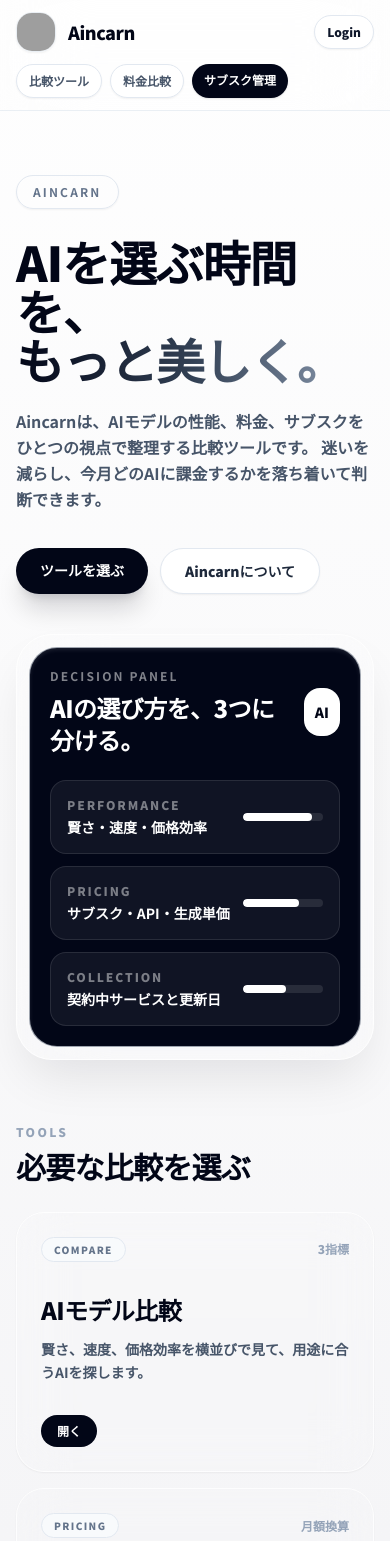
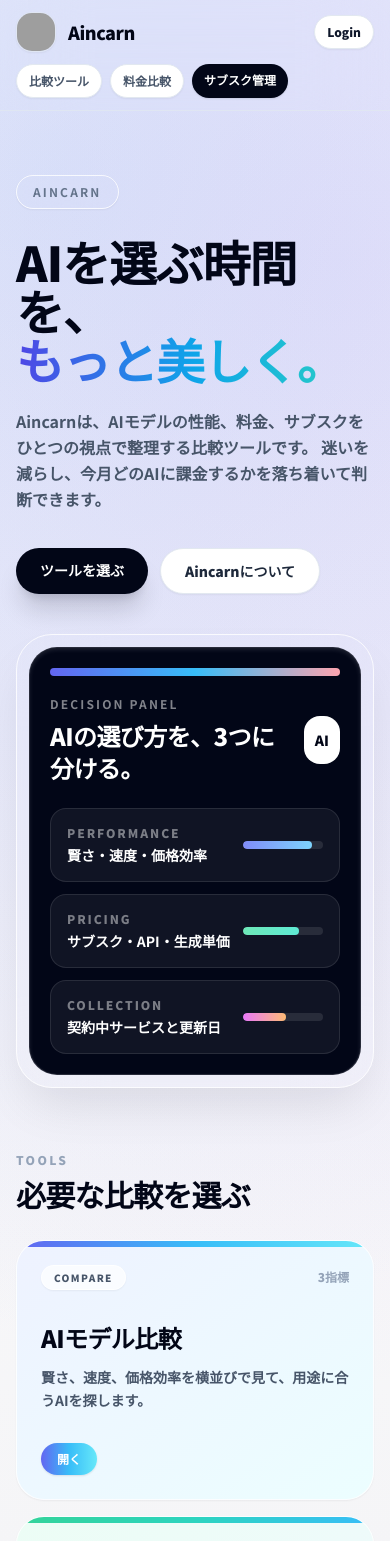
Before and after one commit to WW-QuadrupleU/aincarn, a Next.js app: page / in a window 390 px wide. Shown: the top 1541 px of the page. Built offline with nearby package versions, Linux system fonts and the light colour scheme; no server answers; grey boxes are pictures that could not be loaded.

Commit message:
Add refined color system

```diff
--- a/app/globals.css
+++ b/app/globals.css
@@ -13,6 +13,10 @@
     min-height: 100vh;
     background-color: #f5f5f7;
     background-image:
+      radial-gradient(circle at 14% 4%, rgba(66, 153, 225, 0.16), transparent 28%),
+      radial-gradient(circle at 86% 6%, rgba(168, 85, 247, 0.14), transparent 28%),
+      radial-gradient(circle at 88% 74%, rgba(20, 184, 166, 0.12), transparent 30%),
+      radial-gradient(circle at 12% 86%, rgba(244, 114, 182, 0.12), transparent 30%),
       linear-gradient(180deg, rgba(255,255,255,0.92) 0%, rgba(245,245,247,0.96) 36%, rgba(238,242,247,0.92) 100%);
     color: #1d1d1f;
     text-rendering: optimizeLegibility;
--- a/app/page.tsx
+++ b/app/page.tsx
@@ -17,6 +17,8 @@
     body: '賢さ、速度、価格効率を横並びで見て、用途に合うAIを探します。',
     tag: 'Compare',
     metric: '3指標',
+    accent: 'from-indigo-500 via-sky-400 to-cyan-300',
+    soft: 'from-indigo-50 to-cyan-50',
   },
   {
     href: '/tools/ai-pricing',
@@ -24,6 +26,8 @@
     body: 'サブスク料金とAPI利用料を分けて、月額の目安を比較します。',
     tag: 'Pricing',
     metric: '月額換算',
+    accent: 'from-emerald-400 via-teal-400 to-sky-400',
+    soft: 'from-emerald-50 to-sky-50',
   },
   {
     href: '/tools/subscriptions',
@@ -31,6 +35,8 @@
     body: '契約中のAIサービス、更新日、月額換算コストをアカウントごとに保存します。',
     tag: 'Collection',
     metric: '個別保存',
+    accent: 'from-fuchsia-500 via-rose-400 to-orange-300',
+    soft: 'from-fuchsia-50 to-orange-50',
   },
 ]
 
@@ -42,6 +48,7 @@
     title: 'モデルの強さを、用途ごとに静かに比較する。',
     body: '公開ベンチマーク、速度、価格効率を用途別に整理。文章、コード、リサーチ、画像、動画など、自分の作業に効く指標だけを見やすく並べます。',
     stats: ['Intelligence', 'Speed', 'Value'],
+    accent: 'from-indigo-500 via-sky-400 to-cyan-300',
   },
   {
     href: '/tools/ai-pricing',
@@ -50,6 +57,7 @@
     title: '複雑なAI料金を、月額感覚に変換する。',
     body: 'サブスク、API、画像生成、動画生成は単位が違います。利用量を入れて同じ尺度に変換し、課金判断をシンプルにします。',
     stats: ['Plan', 'API', 'Usage'],
+    accent: 'from-emerald-400 via-teal-400 to-sky-400',
   },
   {
     href: '/tools/subscriptions',
@@ -58,6 +66,7 @@
     title: '増えていくAIサブスクを、ひとつの場所で管理する。',
     body: 'ChatGPT、Claude、Gemini、Midjourneyなどをカードとして保存。更新日、月額換算、ジャンルを見ながら、いま契約しているAIを整理できます。',
     stats: ['Cards', 'Renewal', 'Total'],
+    accent: 'from-fuchsia-500 via-rose-400 to-orange-300',
   },
 ]
 
@@ -68,12 +77,12 @@
         <div className="mx-auto max-w-6xl">
           <div className="grid gap-10 lg:grid-cols-[1.05fr_0.95fr] lg:items-center">
             <div>
-              <p className="inline-flex rounded-full border border-slate-200 bg-white/82 px-4 py-2 text-xs font-bold uppercase tracking-[0.18em] text-slate-500 shadow-sm shadow-slate-950/5">
+              <p className="inline-flex rounded-full border border-white/80 bg-white/82 px-4 py-2 text-xs font-bold uppercase tracking-[0.18em] text-slate-500 shadow-sm shadow-slate-950/5 backdrop-blur-xl">
                 Aincarn
               </p>
               <h1 className="mt-7 max-w-4xl text-5xl font-black leading-[1.02] tracking-tight text-slate-950 sm:text-7xl">
                 AIを選ぶ時間を、
-                <span className="block bg-gradient-to-r from-slate-950 via-slate-700 to-slate-400 bg-clip-text text-transparent">
+                <span className="block bg-gradient-to-r from-indigo-600 via-sky-500 to-teal-400 bg-clip-text text-transparent">
                   もっと美しく。
                 </span>
               </h1>
@@ -98,7 +107,8 @@
             </div>
 
             <div className="rounded-[36px] border border-white/80 bg-white/78 p-3 shadow-2xl shadow-slate-950/10 backdrop-blur-2xl">
-              <div className="rounded-[28px] border border-slate-200/70 bg-slate-950 p-5 text-white shadow-inner shadow-white/10">
+              <div className="overflow-hidden rounded-[28px] border border-white/15 bg-slate-950 p-5 text-white shadow-inner shadow-white/10">
+                <div className="mb-5 h-2 rounded-full bg-gradient-to-r from-indigo-500 via-sky-400 to-rose-300" />
                 <div className="flex items-center justify-between gap-3">
                   <div>
                     <p className="text-xs font-bold uppercase tracking-[0.18em] text-white/50">Decision Panel</p>
@@ -108,10 +118,10 @@
                 </div>
                 <div className="mt-6 grid gap-3">
                   {[
-                    ['Performance', '賢さ・速度・価格効率'],
-                    ['Pricing', 'サブスク・API・生成単価'],
-                    ['Collection', '契約中サービスと更新日'],
-                  ].map(([label, body], index) => (
+                    ['Performance', '賢さ・速度・価格効率', 'from-indigo-400 to-sky-300'],
+                    ['Pricing', 'サブスク・API・生成単価', 'from-emerald-300 to-teal-300'],
+                    ['Collection', '契約中サービスと更新日', 'from-fuchsia-400 to-orange-300'],
+                  ].map(([label, body, accent], index) => (
                     <div key={label} className="rounded-2xl border border-white/10 bg-white/[0.06] p-4">
                       <div className="flex items-center justify-between gap-3">
                         <div>
@@ -119,7 +129,7 @@
                           <p className="mt-1 text-sm font-bold text-white/84">{body}</p>
                         </div>
                         <div className="h-2 w-20 overflow-hidden rounded-full bg-white/10">
-                          <div className="h-full rounded-full bg-white" style={{ width: `${86 - index * 16}%` }} />
+                          <div className={`h-full rounded-full bg-gradient-to-r ${accent}`} style={{ width: `${86 - index * 16}%` }} />
                         </div>
                       </div>
                     </div>
@@ -141,17 +151,18 @@
             <Link
               key={tool.href}
               href={tool.href}
-              className="group rounded-[28px] border border-white/80 bg-white/82 p-6 shadow-sm shadow-slate-950/5 backdrop-blur-xl transition hover:-translate-y-1 hover:bg-white hover:shadow-2xl hover:shadow-slate-950/10"
+              className={`group relative overflow-hidden rounded-[28px] border border-white/80 bg-gradient-to-br ${tool.soft} p-6 shadow-sm shadow-slate-950/5 backdrop-blur-xl transition hover:-translate-y-1 hover:bg-white hover:shadow-2xl hover:shadow-slate-950/10`}
             >
+              <div className={`absolute inset-x-0 top-0 h-1.5 bg-gradient-to-r ${tool.accent}`} />
               <div className="mb-8 flex items-center justify-between gap-3">
-                <span className="rounded-full border border-slate-200 bg-slate-50 px-3 py-1 text-[10px] font-black uppercase tracking-[0.14em] text-slate-500">
+                <span className="rounded-full border border-white/80 bg-white/70 px-3 py-1 text-[10px] font-black uppercase tracking-[0.14em] text-slate-600 shadow-sm shadow-slate-950/5">
                   {tool.tag}
                 </span>
                 <span className="text-xs font-black text-slate-400">{tool.metric}</span>
               </div>
               <h3 className="text-2xl font-black tracking-tight text-slate-950">{tool.label}</h3>
               <p className="mt-3 text-sm font-semibold leading-relaxed text-slate-600">{tool.body}</p>
-              <span className="mt-8 inline-flex rounded-full bg-slate-950 px-4 py-2 text-xs font-black text-white transition group-hover:bg-slate-800">
+              <span className={`mt-8 inline-flex rounded-full bg-gradient-to-r ${tool.accent} px-4 py-2 text-xs font-black text-white shadow-sm shadow-slate-950/10 transition group-hover:scale-[1.02]`}>
                 開く
               </span>
             </Link>
@@ -186,7 +197,7 @@
                         <p className="text-sm font-black text-slate-950">{index === 0 ? 'High' : index === 1 ? 'Fast' : 'Clear'}</p>
                       </div>
                       <div className="mt-4 h-2 overflow-hidden rounded-full bg-slate-100">
-                        <div className="h-full rounded-full bg-slate-950" style={{ width: `${88 - index * 17}%` }} />
+                        <div className={`h-full rounded-full bg-gradient-to-r ${tool.accent}`} style={{ width: `${88 - index * 17}%` }} />
                       </div>
                     </div>
                   ))}
--- a/components/AiModelCompareTool.tsx
+++ b/components/AiModelCompareTool.tsx
@@ -10,9 +10,9 @@
 } from '@/lib/ai-model-compare-data'
 
 function scoreTone(score: number): string {
-  if (score >= 90) return 'bg-gradient-to-r from-slate-950 to-slate-600'
-  if (score >= 80) return 'bg-gradient-to-r from-slate-700 to-slate-400'
-  if (score >= 70) return 'bg-gradient-to-r from-slate-500 to-slate-300'
+  if (score >= 90) return 'bg-gradient-to-r from-indigo-500 via-sky-400 to-cyan-300'
+  if (score >= 80) return 'bg-gradient-to-r from-emerald-400 to-teal-300'
+  if (score >= 70) return 'bg-gradient-to-r from-amber-300 to-orange-300'
   return 'bg-gradient-to-r from-slate-300 to-slate-400'
 }
 
--- a/components/AiPricingTool.tsx
+++ b/components/AiPricingTool.tsx
@@ -156,6 +156,13 @@
   },
 ]
 
+const modeTone: Record<PricingMode, string> = {
+  plans: 'from-indigo-500 via-sky-400 to-cyan-300',
+  llm: 'from-emerald-400 via-teal-400 to-sky-400',
+  image: 'from-fuchsia-500 via-rose-400 to-orange-300',
+  video: 'from-violet-500 via-indigo-400 to-sky-300',
+}
+
 function parseUsdPrice(label?: string): number | null {
   if (!label) return null
   const match = label.match(/\$([0-9]+(?:\.[0-9]+)?)/)
@@ -267,7 +274,7 @@
                   </div>
                   <p className="mt-3 text-xs font-bold leading-relaxed text-amber-700">{plan.cautions}</p>
                 </div>
-                <div className="rounded-2xl bg-gradient-to-br from-[#111827] via-[#334155] to-[#94a3b8] p-4 text-white">
+                <div className="rounded-2xl bg-gradient-to-br from-emerald-400 via-teal-400 to-sky-400 p-4 text-white shadow-lg shadow-teal-500/15">
                   <p className="text-xs font-black uppercase tracking-[0.14em] text-white/70">Monthly</p>
                   <p className="mt-2 text-2xl font-black">{formatUsd(plan.monthlyUsd)}</p>
                   <p className="mt-1 text-xs font-bold text-white/78">
@@ -363,7 +370,7 @@
               サブスク契約とAPI利用を分けて見られるようにしました。
             </p>
           </div>
-          <div className="bg-gradient-to-br from-[#111827] via-[#334155] to-[#94a3b8] p-5 text-white sm:p-6">
+          <div className={`bg-gradient-to-br ${modeTone[mode]} p-5 text-white sm:p-6`}>
             <p className="text-xs font-black uppercase tracking-[0.18em] text-white/70">Current view</p>
             <p className="mt-3 text-2xl font-black">
               {mode === 'plans'
@@ -393,7 +400,7 @@
             onClick={() => setMode(item.id)}
             className={`rounded-2xl border p-4 text-left transition-all ${
               mode === item.id
-                ? 'border-slate-300 bg-slate-950 text-white shadow-lg shadow-slate-950/10'
+                ? `border-white bg-gradient-to-br ${modeTone[item.id]} text-white shadow-lg shadow-slate-950/10`
                 : 'border-white/80 bg-white/86 text-gray-500 hover:-translate-y-0.5 hover:bg-white'
             }`}
           >
```
